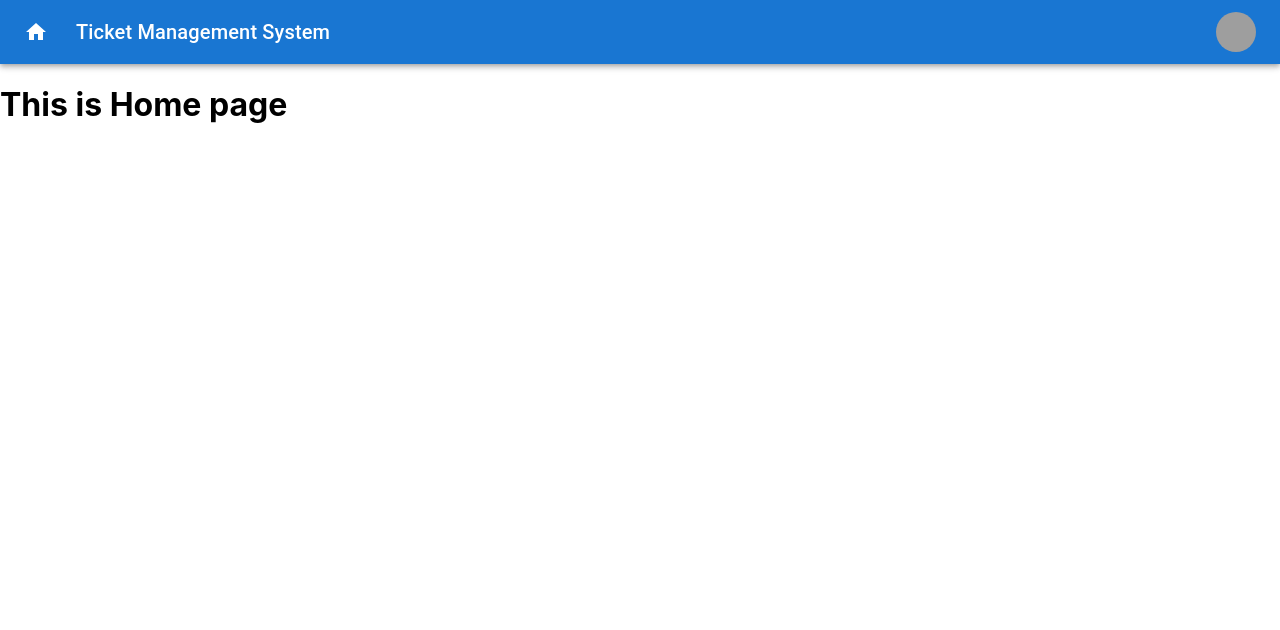
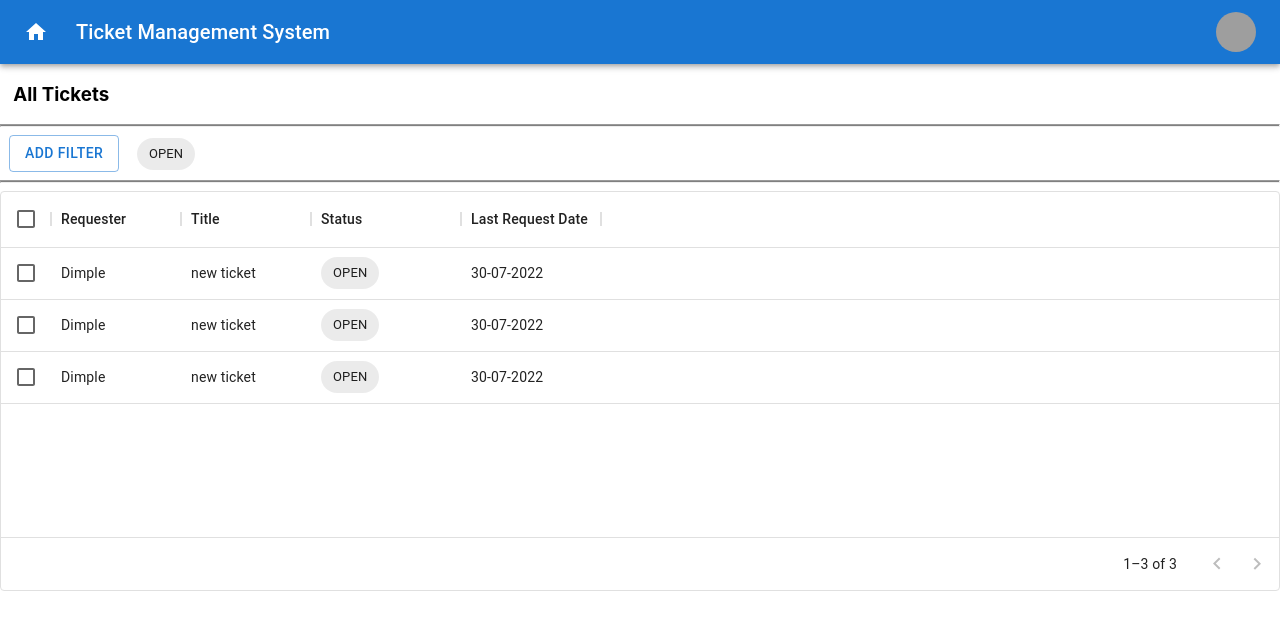
Before and after one commit to vamsikrishna-vk/Ticket-Management-System, a React (Create React App) app in the folder ReactJS/my-app/: page /home in a window 1280 px wide. Shown: the top 630 px of the page. Built offline with nearby package versions, Linux system fonts and the light colour scheme; grey boxes are pictures that could not be loaded.

Commit message:
Home Page
Implemented  Data Table

```diff
--- a/ReactJS/my-app/src/pages/Home.js
+++ b/ReactJS/my-app/src/pages/Home.js
@@ -1,10 +1,64 @@
 import React from "react";
+import Button from '@mui/material/Button';
+import Chip from '@mui/material/Chip';
+import { DataGrid } from '@mui/x-data-grid';
 
+const renderDetailsButton = (params) => {
+        return (
+           <Chip label="OPEN" />
+        )
+    }
+
+const columns = [
+  { field: 'requester', headerName: 'Requester', width: 130 },
+  { field: 'title', headerName: 'Title', width: 130 },
+  { field: 'Satus',
+        headerName: 'Status',
+        width: 150,
+        renderCell: renderDetailsButton,
+        disableClickEventBubbling: true},
+  { field: 'lastrequestdate', headerName: 'Last Request Date', width: 140 },
+
+];
+
+
+const rows = [
+  { id: 1, requester: 'Dimple', title: 'new ticket', status: <Button variant="contained"Contained></Button>, lastrequestdate : '30-07-2022' },
+  { id: 2, requester: 'Dimple', title: 'new ticket', status: 'open', lastrequestdate : '30-07-2022' },
+  { id: 3, requester: 'Dimple', title: 'new ticket', status: 'open', lastrequestdate : '30-07-2022' },
+
+];
+const ColoredLine = ({ color }) => (
+  <hr
+    style={{
+      color,
+      backgroundColor: color,
+      height: 1
+    }}
+  />
+);
 function Home() {
     return (
-        <div>
-            <h1>This is Home page</h1>
-        </div>
+
+        <div style={{ height: 400, width: '100%' }} className = "divStyle">
+            <h3>&nbsp;&nbsp;&nbsp;All Tickets</h3>
+            <ColoredLine color="grey" />
+
+
+            &nbsp;&nbsp;<Button variant="outlined">Add Filter</Button> &nbsp; &nbsp;
+              <Chip label="OPEN" />
+
+
+          <ColoredLine color="grey" />
+
+      <DataGrid className = "gridStyle"
+        rows={rows}
+        columns={columns}
+        pageSize={5}
+        rowsPerPageOptions={[5]}
+        checkboxSelection
+      />
+    </div>
     );
 }
 
```
